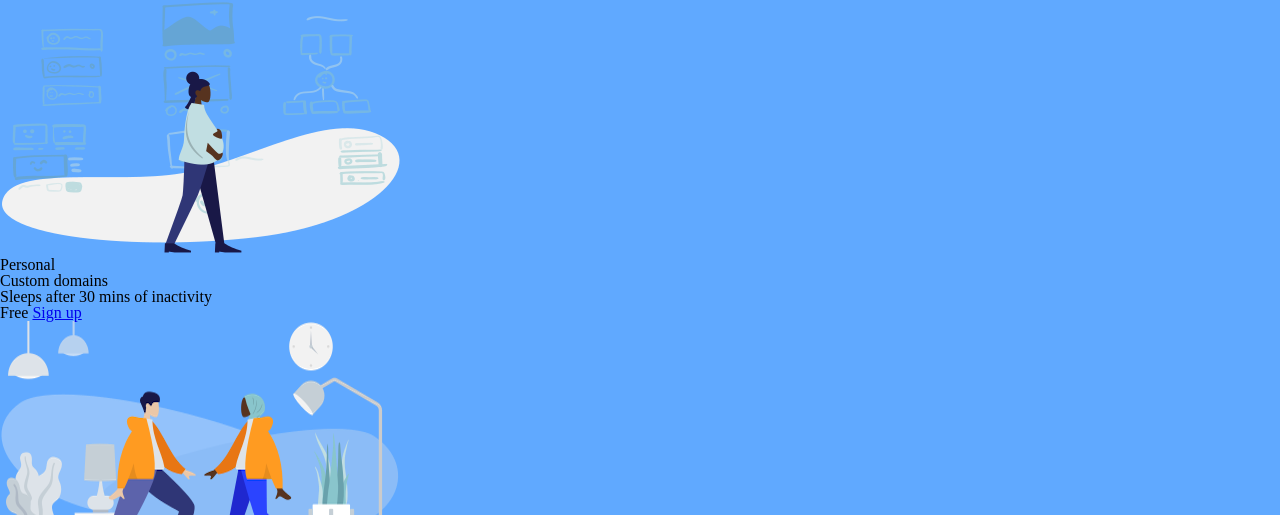
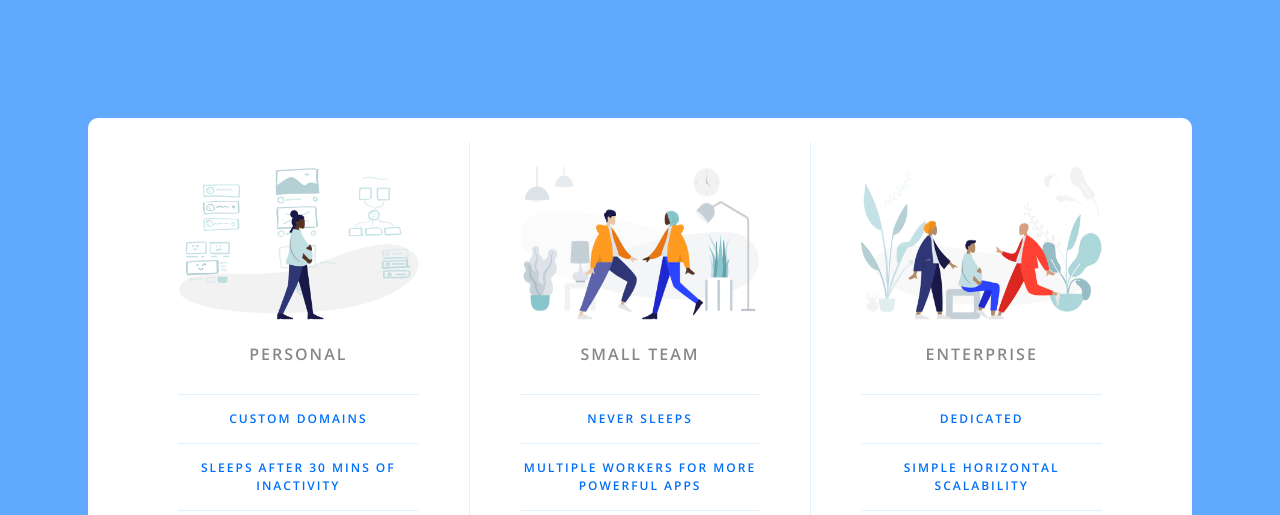
Before and after one commit to pramitsingh0/pricing-panel-frontend, a plain HTML site: page index.html in a window 1280 px wide. Shown: the top 515 px of the page. Drawn offline with nearby package versions, Linux system fonts and the light colour scheme.

Commit message:
Completed pricing panel

```diff
--- a/app.css
+++ b/app.css
@@ -1,3 +1,100 @@
+html {
+  font-family: 'Open Sans', sans-serif;
+  box-sizing: border-box;
+}
 body {
   background-color: #60a9ff;
+  display: flex;
+  justify-content: center;
+  min-height: 100vh;
+  align-items: center;
 }
+
+.panel {
+  background-color: white;
+  display: flex;
+  flex-direction: column;
+  /* border-radius: 10px;  */
+  width: 100%;
+  padding: 1.5em 2.5em;
+  text-align: center;
+  text-transform: uppercase;
+  transition: all 1s;
+}
+
+.pricing-plan {
+  border-bottom: 1px solid #e1f1ff;
+}
+.pricing-plan:last-child {
+  border-bottom: none;
+}
+
+.pricing-img {
+  margin-bottom: 1.5em;
+  max-width: 100%;
+}
+
+.pricing-header {
+  font-weight: 600;
+  letter-spacing: 2px;
+  color: #888;
+}
+
+.pricing-features {
+  color: #016ff9;
+  margin: 2em 0px 1em;
+}
+
+.pricing-features-item {
+  font-weight: 600;
+  letter-spacing: 2px;
+  font-size: 12px;
+  line-height: 1.5;
+  padding: 15px 0;
+  border-top: 1px solid #e1f1ff;
+}
+.pricing-features-item:last-child {
+  border-bottom: 1px solid #e1f1ff;
+}
+
+span.pricing-price {
+  font-size: 30px;
+  display: block;
+  font-weight: bolder;
+  color: #016ff9;
+}
+
+.pricing-button {
+  border: 1px solid #9dd1ff;
+  text-decoration: none;
+  color: #348efe;
+  display: inline-block;
+  padding: 0.8em 2.5em;
+  border-radius: 5px;
+  margin: 1em 0;
+  transition: all 0.5s;
+}
+
+.pricing-button:hover {
+  transform: translateY(-0.25em);
+  background-color: #9dd1ff;
+  color: white;
+  box-shadow: 0 0.5em 0.5em -0.4em grey;
+}
+
+@media (min-width:  768px) {
+  .panel {
+    flex-direction: row;
+    border-radius: 10px;
+    width: 80%;
+    transition: all 1s;
+  }
+  .pricing-plan {
+    border-bottom: none;
+    border-right: 1px solid #e1f1ff;
+    padding: 25px 50px;
+  }
+  .pricing-plan:last-child {
+    border-right: none;
+  }
+}
```
